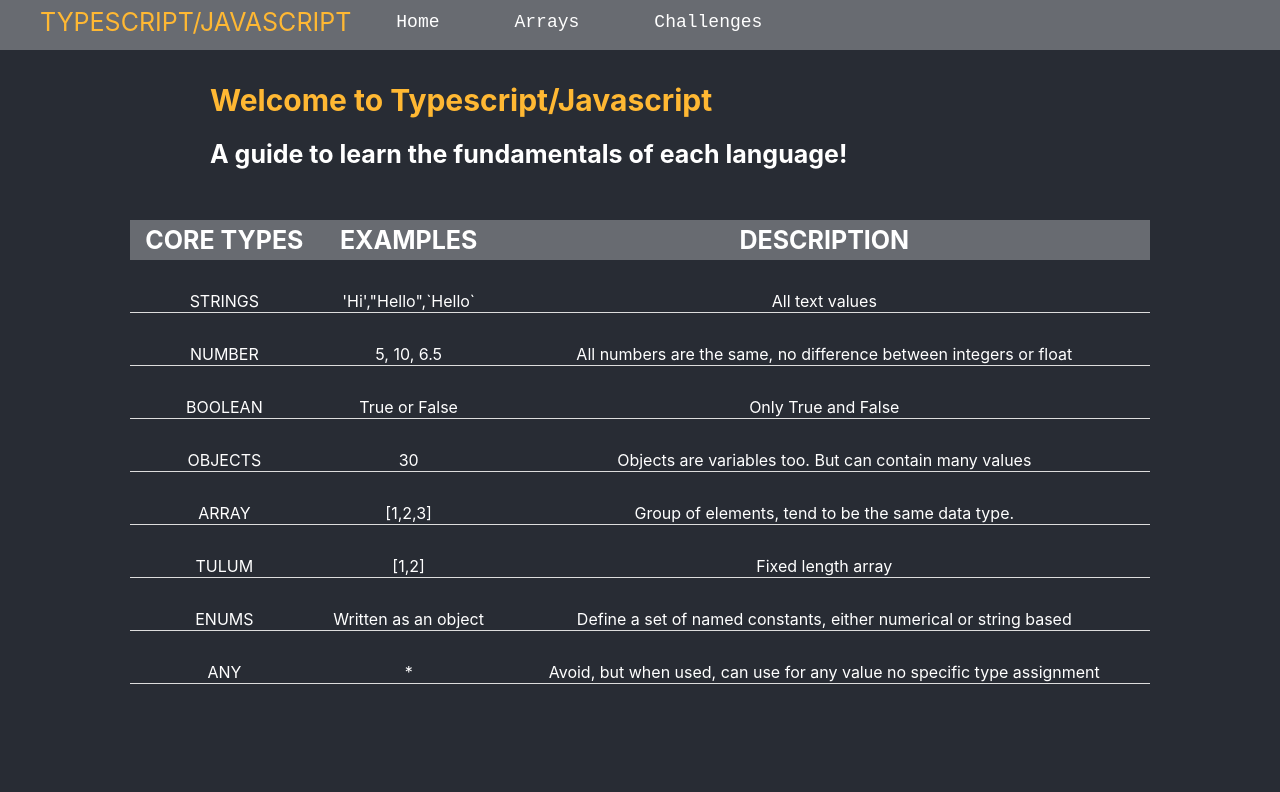
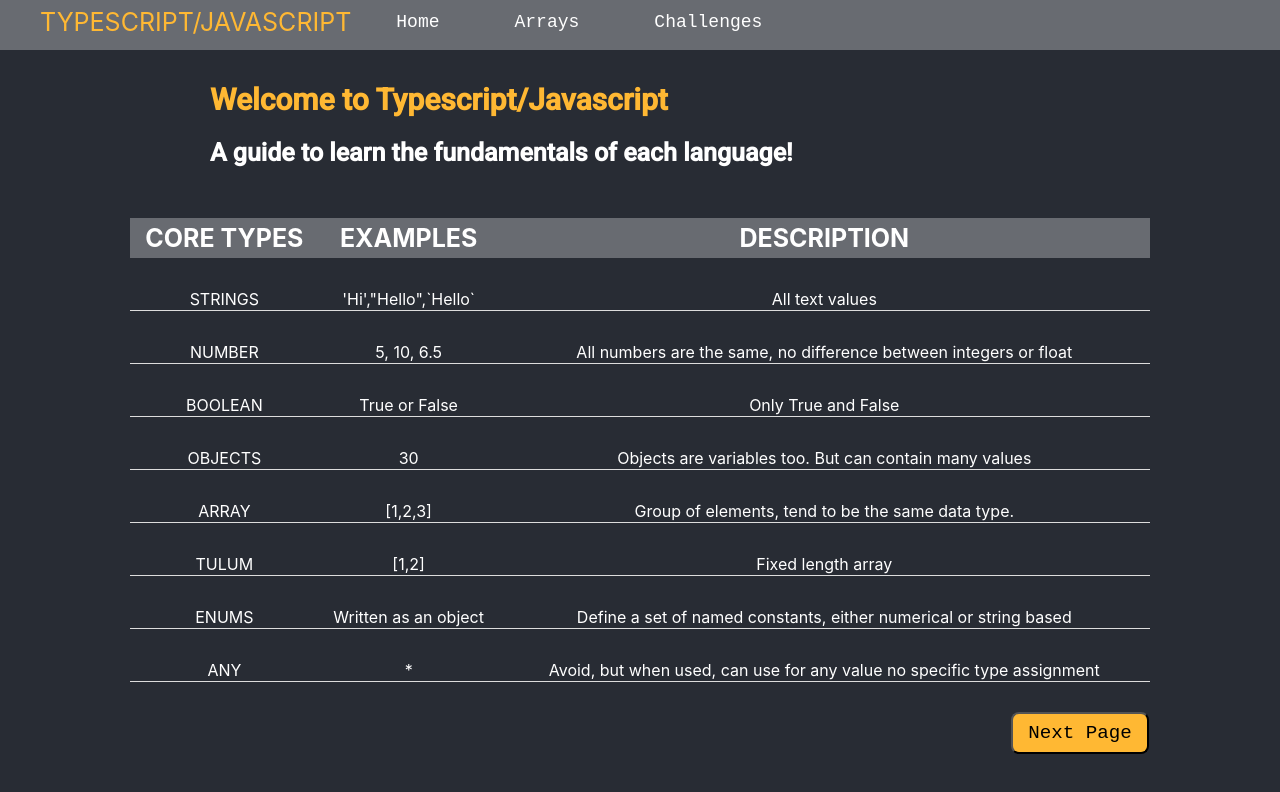
Before and after one commit to RadhikaChamdal/typescript-pd, a React (Create React App) app: page / in a window 1280 px wide. Shown: the top 792 px of the page. Built offline with nearby package versions, Linux system fonts and the light colour scheme; the HTML template or start-up script is replaced by a standard one.

Commit message:
added darkOrange into constants, added some more css onto the button e..g. hover effect, linked the button to another a different way using Link to, added in google fonts and imported the font intostyledH1 and H2

```diff
--- /dev/null
+++ b/src/components/button/button.styled.ts
@@ -0,0 +1,17 @@
+import styled from "styled-components";
+import { Orange, lightOrange } from "../../constants/colors";
+
+export const Button = styled.button`
+   {
+    color: black;
+    background-color: ${Orange};
+    font-family: "Roboto Mono", monospace;
+    font-size: 1.2rem;
+    padding: 8px 15px;
+    border-radius: 8px;
+    margin-right: -880px;
+  }
+  &:hover {
+    background-color: ${lightOrange};
+  }
+`;
--- a/src/components/home/home.styled.ts
+++ b/src/components/home/home.styled.ts
@@ -5,6 +5,7 @@ import "../../App.css";
 export const StyledH1 = styled.h1`
   color: ${Orange};
   font-size: 30px;
+  font-family: "Roboto";
   text-align: start;
   padding-top: 50px;
   padding-left: 210px;
@@ -13,6 +14,7 @@ export const StyledH1 = styled.h1`
 export const StyledH2 = styled.h2`
   color: ${White};
   font-size: 25px;
+  font-family: "Roboto";
   text-align: start;
   padding-left: 210px;
 `;
--- a/src/components/home/home.tsx
+++ b/src/components/home/home.tsx
@@ -1,6 +1,7 @@
 import React, { FunctionComponent } from "react";
-import { RouteComponentProps } from "@reach/router";
+import { Link, RouteComponentProps } from "@reach/router";
 import { StyledH1, StyledH2 } from "./home.styled";
+import { Button } from "../button/button.styled";
 import TableInfo from "../table/table";
 import "../../App.css";
 
@@ -9,10 +10,17 @@ export type HomePageProps = {} & RouteComponentProps;
 const Home: FunctionComponent<HomePageProps> = () => (
   <div className="App">
     <header className="App-header" style={{ marginTop: "2rem" }}>
+      <link
+        href="https://fonts.googleapis.com/css2?family=Roboto:wght@500&display=swap"
+        rel="stylesheet"
+      ></link>
       <StyledH1>Welcome to Typescript/Javascript</StyledH1>
       <StyledH2> A guide to learn the fundamentals of each language! </StyledH2>
     </header>
     <TableInfo></TableInfo>
+    <Link to="Arrays">
+      <Button> Next Page </Button>
+    </Link>
   </div>
 );
 
--- a/src/constants/colors.ts
+++ b/src/constants/colors.ts
@@ -1,3 +1,4 @@
 export const Orange = "#ffb833";
+export const lightOrange = "#fca90d";
 export const White = "#ffffff";
 export const lightGrey = "#686b71";
```
